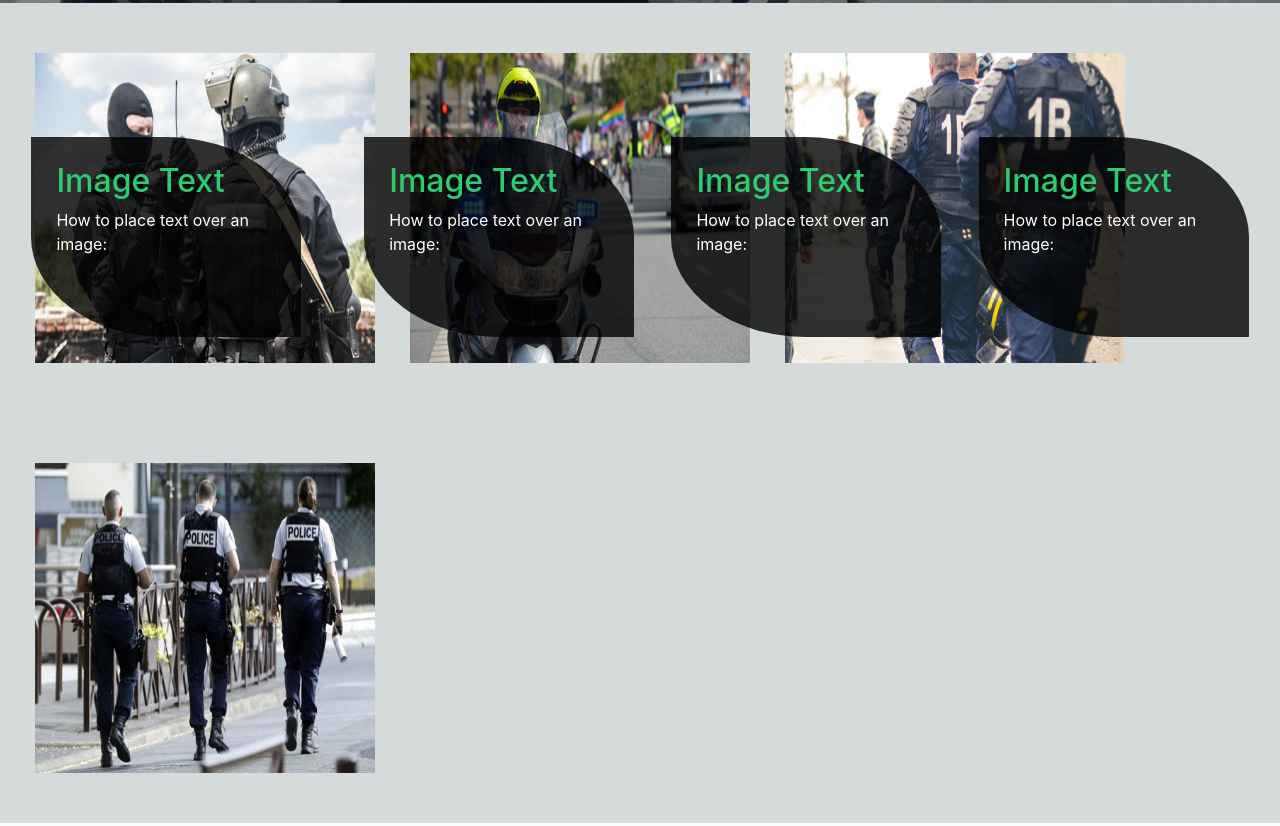
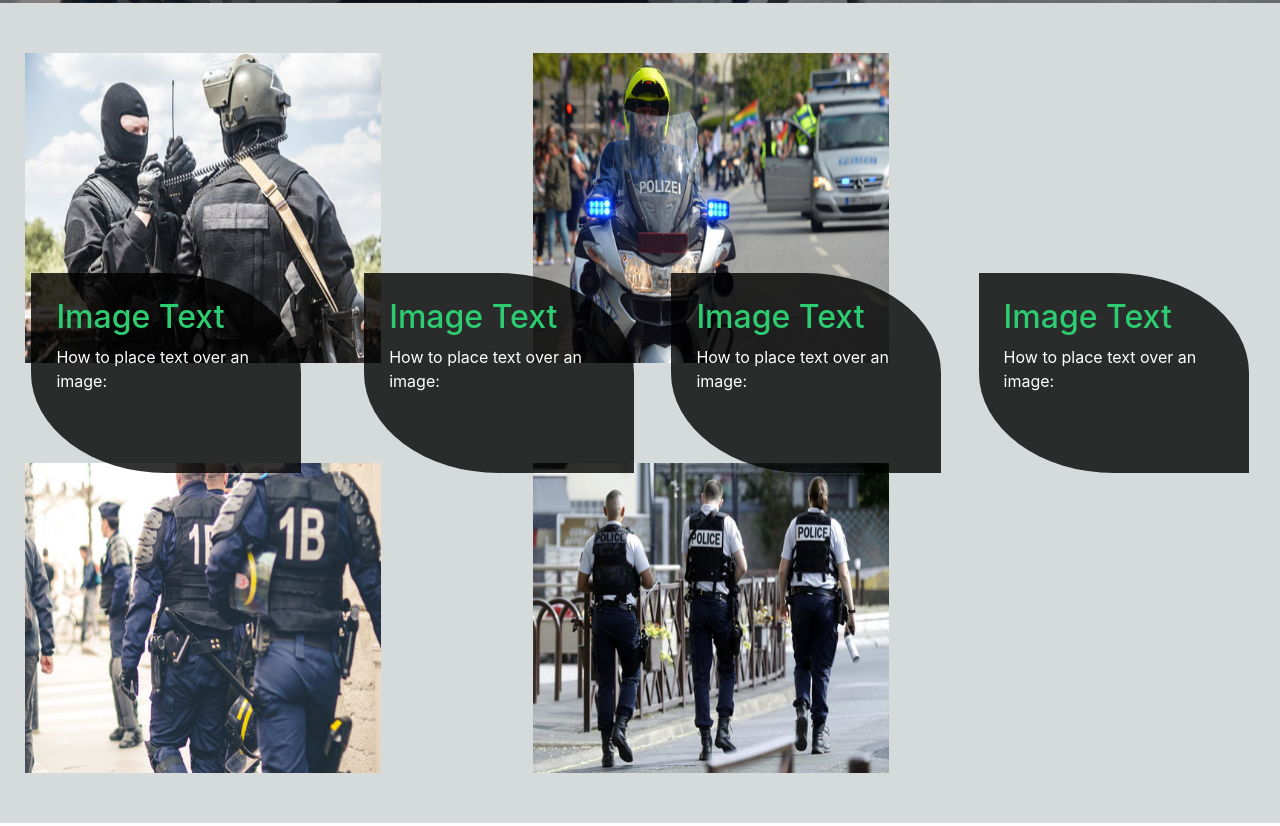
Before and after one commit to 2808yash/virtualCop.github.io, a plain HTML site: page index.html in a window 1280 px wide. Shown: the part 703-1529 px from the top of the page. Drawn offline with nearby package versions, Linux system fonts and the light colour scheme.

Commit message:
virtualCop

```diff
--- a/index.html
+++ b/index.html
@@ -78,7 +78,7 @@ padding-bottom:50px;
  {
 float:left;
 color:white;
-margin-left:10px;
+margin-left:;
 }
 .h
 {
@@ -223,23 +223,23 @@ background-color:rgba(46,204,113);
 </div>
 <div class="images clearfix">
 <div class="code">
-  <img class="imgg wow fadeInLeft slow" src="1.jpg" alt="Snow" style="width:340px;height:360px;">
-  <div class="coding" style="top:940px;left:13%"><h2 class="h wow jackInTheBox slow">Image Text</h2>
+  <img class="imgg wow fadeInLeft slow" src="1.jpg" alt="Snow" style="width:70%;height:360px;">
+  <div class="coding" style="top:28%;left:13%"><h2 class="h wow jackInTheBox slow">Image Text</h2>
    <p>How to place text over an image:</p></div>
 </div>
 <div class="code">
-   <img class="imgg wow fadeInRight slow" src="2.jpg" alt="Snow" style="width:340px;height:360px;">
-    <div class="coding" style="top:940px;left:39%"><h2 class="h wow jackInTheBox slow">Image Text</h2>
+   <img class="imgg wow fadeInRight slow" src="2.jpg" alt="Snow" style="width:70%;height:360px;">
+    <div class="coding" style="top:28%;left:39%"><h2 class="h wow jackInTheBox slow">Image Text</h2>
      <p>How to place text over an image:</p></div>
 </div>
 <div class="code">
-   <img class="imgg wow fadeInLeft slow" src="3.jpg" alt="Snow" style="width:340px;height:360px;">
-    <div class="coding" style="top:940px;left:63%"><h2 class="h wow jackInTheBox slow">Image Text</h2>
+   <img class="imgg wow fadeInLeft slow" src="3.jpg" alt="Snow" style="width:70%;height:360px;">
+    <div class="coding" style="top:28%;left:63%"><h2 class="h wow jackInTheBox slow">Image Text</h2>
     <p>How to place text over an image:</p></div>
 </div>
 <div class="code">
-    <img class="imgg wow fadeInRight slow" src="4.jpg" alt="Snow" style="width:340px;height:360px;">
-    <div class="coding" style="top:940px;left:87%"><h2 class="h wow jackInTheBox slow">Image Text</h2>
+    <img class="imgg wow fadeInRight slow" src="4.jpg" alt="Snow" style="width:70%;height:360px;">
+    <div class="coding" style="top:28%;left:87%"><h2 class="h wow jackInTheBox slow">Image Text</h2>
     <p>How to place text over an image:</p></div>
 </div>
 </div>
```
